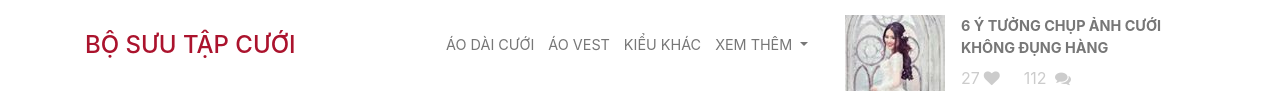
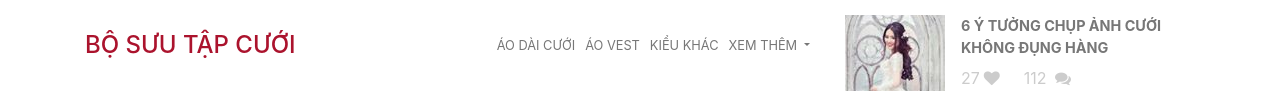
Before and after one commit to trantiendev/kenhcuoi-1, a plain HTML site: page index.html in a window 1280 px wide. Shown: the part 3860-3964 px from the top of the page. Drawn offline with nearby package versions, Linux system fonts and the light colour scheme.

Commit message:
collection

```diff
--- a/assets/css/3-layout/home-1/_home-collection-main-content.scss
+++ b/assets/css/3-layout/home-1/_home-collection-main-content.scss
@@ -10,10 +10,10 @@ section.home-collection-main-content{
     display: flex;
 
     li{
-      padding: 0px 7px;
+      padding: 0px 5px;
       a{
         color: #777;
-        font-size: 0.9em;
+        font-size: 0.8em;
         &:hover{
           color: $red;
         }
```
Also changed, not shown: assets/css/main.css, 1 other file.
